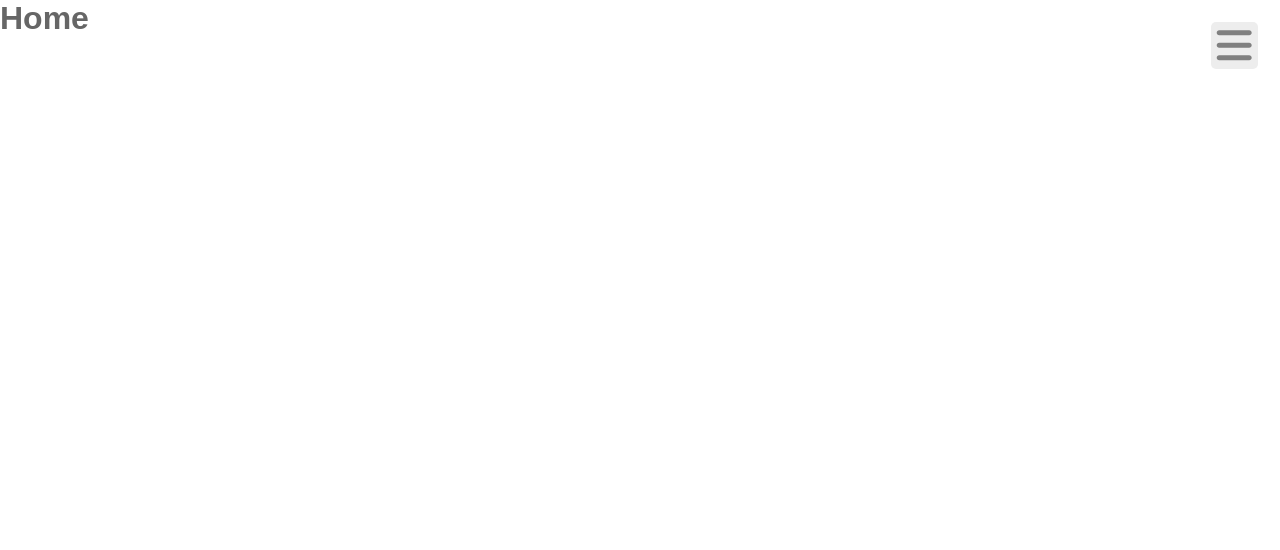
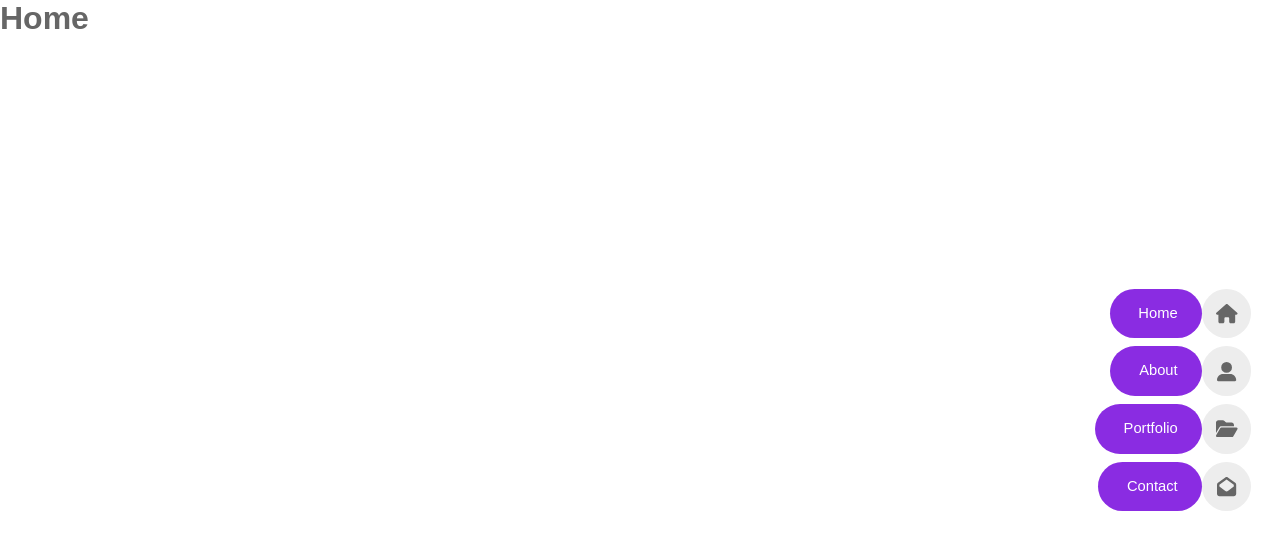
Before and after one commit to IgorGuariroba/portifoli, a React (Vite) app: page / in a window 1280 px wide. Shown: the top 550 px of the page. Built offline with nearby package versions, Linux system fonts and the light colour scheme.

Commit message:
Nav menu

```diff
--- a/src/components/link/Link.styles.ts
+++ b/src/components/link/Link.styles.ts
@@ -1,5 +1,6 @@
 import styled from "styled-components";
 import {NavLink} from "react-router-dom";
+import {FontAwesomeIcon} from "@fortawesome/react-fontawesome";
 
 export const StyledLink = styled(NavLink)`
   display: flex;
@@ -11,4 +12,26 @@ export const StyledLink = styled(NavLink)`
   &:active > *{
     color: ${props => props.theme.firstColor};
   }
+
+  @media screen and (min-width: 1024px) {
+    border-bottom: none;
+    background-color: ${props => props.theme.containerColor};
+    width: 3.1rem;
+    height: 3.1rem;
+    border-radius: 50%;
+    position: relative;
+    &:hover {
+      background-color: ${props => props.theme.firstColor};
+      color: ${props => props.theme.textWhite};
+    }
+    ${props => props.isOpen ? props.theme.containerColor : props.theme.textWhite}
+
+  }
 `;
+
+export const Icon = styled(FontAwesomeIcon)`
+  @media screen and (min-width: 1024px) {
+    font-size: 1.2rem;
+    margin-inline: auto;
+  }
+`;
--- a/src/components/link/Link.tsx
+++ b/src/components/link/Link.tsx
@@ -1,19 +1,28 @@
 import React from 'react';
-import { FontAwesomeIcon } from '@fortawesome/react-fontawesome';
 import { IconProp } from '@fortawesome/fontawesome-svg-core';
-import { StyledLink } from "./Link.styles";
+import {Icon, StyledLink} from "./Link.styles";
 
 
 interface LinkProps {
     to: string;
     icon: IconProp;
     children: React.ReactNode;
-    onClick?: () => void;
+    onClick?: () => boolean;
+    result: boolean;
 }
 
-export const Link: React.FC<LinkProps> = ({ to, icon, children,onClick }) => (
-    <StyledLink to={to} onClick={onClick}>
-        <FontAwesomeIcon icon={icon} />
-        {children}
-    </StyledLink>
-);
+export const Link: React.FC<LinkProps> = ({ to, icon, children, onClick }) => {
+    const handleClick = () => {
+        if (onClick) {
+            const result = onClick(); // Chama a função onClick e obtém o resultado
+            console.log(result); // Exibe o resultado no console (você pode usar o resultado como desejar)
+        }
+    };
+
+    return (
+        <StyledLink to={to} onClick={handleClick}>
+            <Icon icon={icon} />
+            {children}
+        </StyledLink>
+    );
+};
--- a/src/components/navbar/Navbar.styles.ts
+++ b/src/components/navbar/Navbar.styles.ts
@@ -2,7 +2,13 @@ import styled  from "styled-components";
 import {FontAwesomeIcon} from "@fortawesome/react-fontawesome";
 
 export const Nav = styled.nav`
-
+  @media screen and (min-width: 1024px) {
+    position: fixed;
+    inset-block: 0;
+    right: 1.8rem;
+    display: flex;
+    align-items: center;
+  }
 `;
 
 interface ToggleProps {
@@ -17,6 +23,10 @@ export const Menu = styled.div<ToggleProps>`
   width: 100%;
   padding: 3.75rem 1.87rem;
   transition: all 0.5s cubic-bezier(0.77,0.2,0.05,1);
+
+  @media screen and (min-width: 1024px) {
+    all: unset;
+  }
 `;
 
 
@@ -24,11 +34,29 @@ export const Menu = styled.div<ToggleProps>`
 export const List = styled.ul``;
 
 export const Item = styled.li`
+  @media screen and (min-width: 1024px) {
+    margin-block: 1.2rem;
+    display: flex;
+    flex-direction: column;
+    gap: 8px;
+  }
 `;
 
 export const Name = styled.h3`
   font-size: 1rem;
   font-weight: ${props => props.theme.weigth500};
+  @media screen and (min-width: 1024px) {
+    position: absolute;
+    top: 0;
+    right: 100%;
+    background-color: ${props => props.theme.firstColor};
+    height: 100%;
+    line-height: 3.1rem;
+    padding-inline: 1.8rem 1.5rem;
+    border-radius: 1.8rem;
+    font-size: ${props => props.theme.smallFontSize};
+    color: ${props => props.theme.textWhite};
+  }
 `;
 
 
@@ -36,9 +64,13 @@ export const Toggle = styled(FontAwesomeIcon)`
   position: fixed;
   top: 1.4rem;
   right: 1.4rem;
-  width: 2.5rem;
-  height: 2.5rem;
+  width: 2.1rem;
+  height: 2.1rem;
   border-radius: 5px;
   padding: 0.2rem;
   background-color: ${props => props.theme.containerColor};
+
+  @media screen and (min-width: 1024px) {
+    display: none;
+  }
 `;
```
Also changed, not shown: docker-compose.yml (+4 -5 lines).
